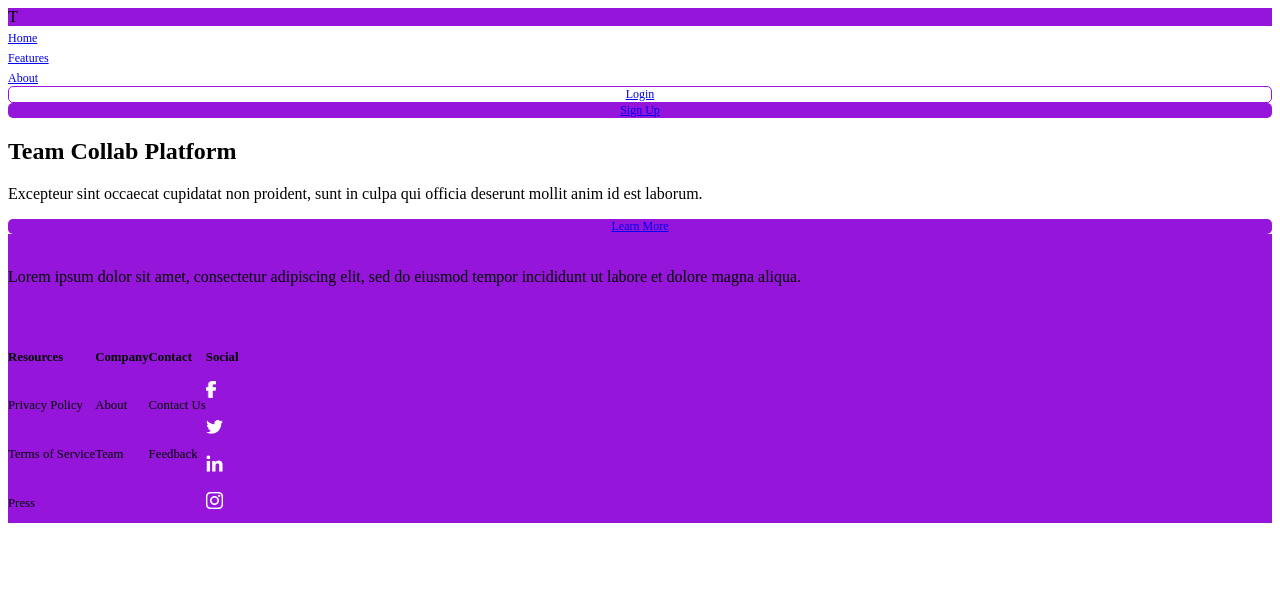
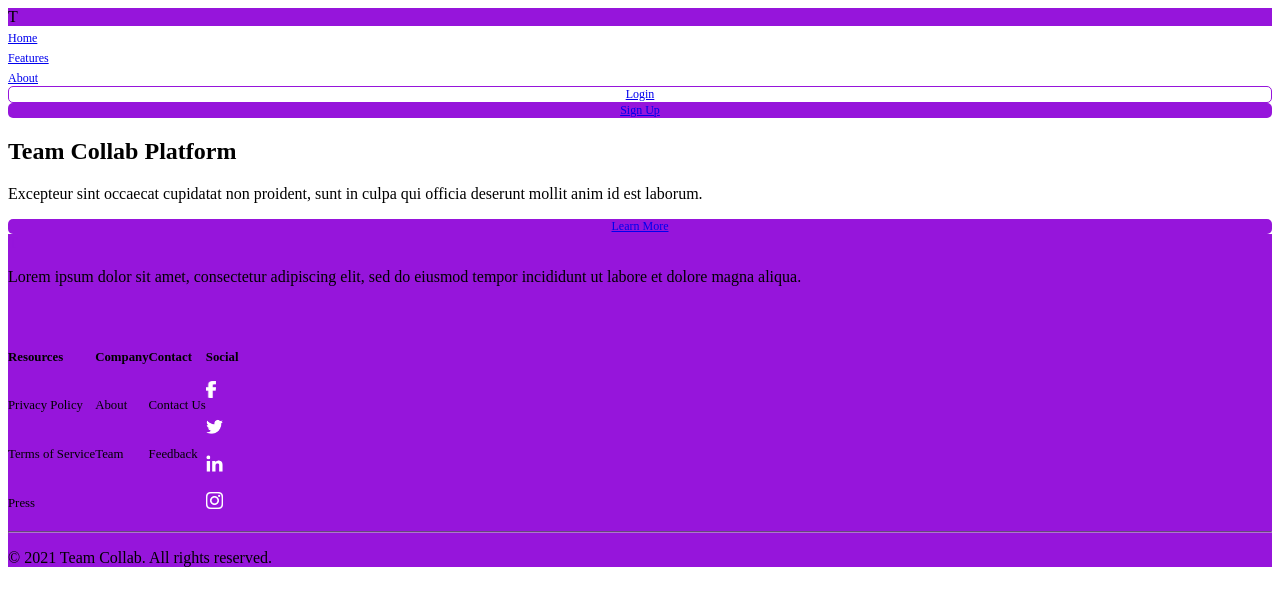
Before and after one commit to willsower/TeamCollab, a Next.js app in the folder frontend/: page / in a window 1280 px wide. Shown: the top 606 px of the page. Built offline with nearby package versions, Linux system fonts and the light colour scheme.

Commit message:
Updated footer page

```diff
--- a/frontend/components/footer.js
+++ b/frontend/components/footer.js
@@ -5,18 +5,22 @@ import styles from "../styles/Footer.module.css";
 
 function Footer() {
   return (
-    <footer className= "bg-primary p-12 md:flex md:justify-center text-white">
-      <div className="w-44 pt-12">
+    <footer className="bg-primary text-white">
+      <div className = "md:flex md:justify-center py-6 pl-12 md:pl-0">
+        <div className="w-44 md:w-56 pt-12">
           {/* Logo */}
           <div className="bg-white h-7 w-7 rounded-md text-primary text-center pt-0.5 font-bold">
             T
           </div>
-        <p className = "text-xs mt-4 leading-6 font-extralight">Lorem ipsum dolor sit amet, consectetur adipiscing elit, sed do eiusmod tempor incididunt ut labore et dolore magna aliqua.</p>
+          <p className="text-xs mt-4 leading-6 font-extralight">
+            Lorem ipsum dolor sit amet, consectetur adipiscing elit, sed do
+            eiusmod tempor incididunt ut labore et dolore magna aliqua.
+          </p>
         </div>
 
         <div className={styles.footer_right}>
           {/* Resources */}
-        <div className="md:px-5">
+          <div className="md:ml-8 md:mr-5">
             <p className={styles.footer_header}>Resources</p>
             <Link href="/">
               <p className={styles.footer_item}>Privacy Policy</p>
@@ -33,7 +37,7 @@ function Footer() {
           </div>
 
           {/* Company */}
-        <div className="md:px-5">
+          <div className="md:ml-8 md:mr-5">
             <p className={styles.footer_header}>Company</p>
             <Link href="/">
               <p className={styles.footer_item}>About</p>
@@ -46,7 +50,7 @@ function Footer() {
           </div>
 
           {/* Contact */}
-        <div className="md:px-5">
+          <div className="md:ml-8 md:mr-5">
             <p className={styles.footer_header}>Contact</p>
             <Link href="/">
               <p className={styles.footer_item}>Contact Us</p>
@@ -59,7 +63,7 @@ function Footer() {
           </div>
 
           {/* Social */}
-        <div className="md:px-5">
+          <div className="md:ml-8 md:mr-5">
             <p className={styles.footer_header}>Social</p>
             <div className="flex md:block">
               {/* Facebook */}
@@ -71,7 +75,7 @@ function Footer() {
 
               {/* Twitter */}
               <div className={styles.footer_social_item}>
-              <a href="/" className = "bg-primary">
+                <a href="/" className="bg-primary">
                   <Image src="/icon/twitter.png" height="17" width="17" />
                 </a>
               </div>
@@ -92,6 +96,14 @@ function Footer() {
             </div>
           </div>
         </div>
+      </div>
+
+      {/* Underline */}
+      {/* <hr className = "border-t-4"/> */}
+      <hr className = {styles.border_t_small}/>
+      <p className="text-center py-4 text-xs">
+        &copy; 2021 Team Collab. All rights reserved.
+      </p>
     </footer>
   );
 }
--- a/frontend/styles/Footer.module.css
+++ b/frontend/styles/Footer.module.css
@@ -26,6 +26,11 @@
   cursor: pointer;
 }
 
+.border_t_small {
+  border-top-width: 0.01em;
+  border-color: #af74cf;
+}
+
 /* md: 768px */
 @media (min-width: 768px) {
   .footer_social_item {
--- a/frontend/styles/globals.css
+++ b/frontend/styles/globals.css
@@ -1,5 +1,6 @@
 :root {
     --primary-color: #9615DB;
+    --secondary-color: #af74cf;
 }
 
 .bg-primary {
@@ -8,6 +9,14 @@
 
 .text-primary {
     color: var(--primary-color);
+}
+
+.bg-secondary {
+    background-color: var(--secondary-color);
+}
+
+.text-secondary {
+    color: var(--secondary-color);
 }
 
 /* Buttons */
```
Lines whose indentation alone changed are shown as unchanged.
